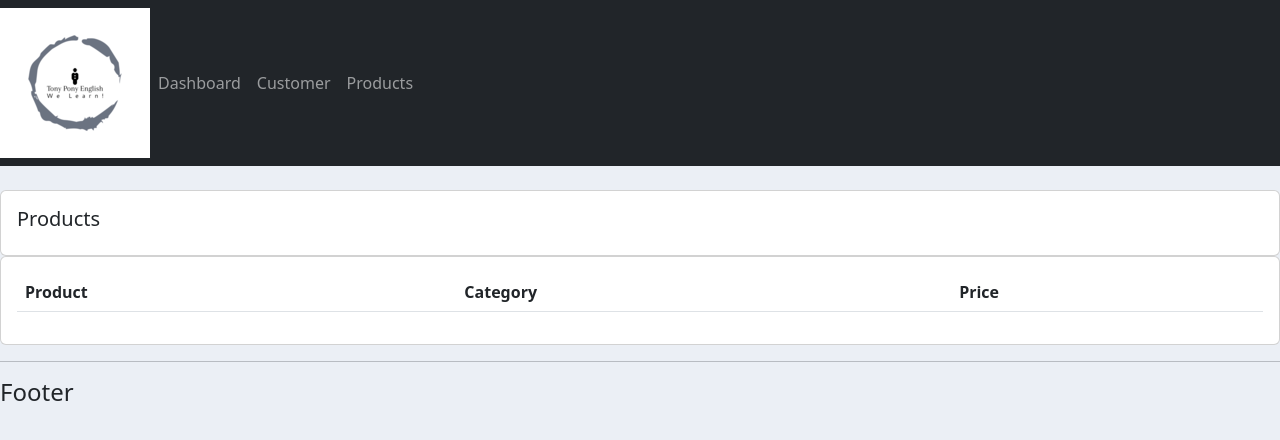
After one commit to boiko88/Django-Student-CRM, a Django app: page /products/ in a window 1280 px wide. The commit adds this page. Shown: the top 440 px of the page. Run offline with Django 4.2, Linux system fonts and the light colour scheme; lists and menus that the app fills with data are empty; some libraries are stand-ins or nearby versions.

Commit message:
created products page and added some basic data there

```diff
--- a/CRM/urls.py
+++ b/CRM/urls.py
@@ -8,4 +8,5 @@ urlpatterns = [
     path('', views.homePage, name="home"),
     path('customer/', views.customerPage, name="customer"),
     path('dashboard/', views.dashboardPage, name="dashboard"),
+    path('products/', views.productsPage, name="products"),
 ]
--- a/students/views.py
+++ b/students/views.py
@@ -6,8 +6,14 @@ from django.shortcuts import render
 def homePage(request):
     return render(request, 'home.html')
 
+
 def customerPage(request):
     return render(request, 'customer.html')
 
+
 def dashboardPage(request):
     return render(request, 'dashboard.html')
+
+
+def productsPage(request):
+    return render(request, 'products.html')
--- a/templates/navbar.html
+++ b/templates/navbar.html
@@ -13,6 +13,9 @@
       <li class="nav-item">
         <a class="nav-link" href={% url 'customer' %}>Customer</a>
       </li>
+      <li class="nav-item">
+        <a class="nav-link" href={% url 'products' %}>Products</a>
+      </li>
     </ul>
   </div>
 </nav>
--- /dev/null
+++ b/templates/products.html
@@ -0,0 +1,27 @@
+{%  extends 'main.html' %}
+
+{% block content %}
+
+		<br>
+
+		<div class="row">
+			<div class="col-md">
+				<div class="card card-body">
+					<h5>Products</h5>
+				</div>
+				<div class="card card-body">
+					<table class="table">
+						<tr>
+							<th>Product</th>
+							<th>Category</th>
+							<th>Price</th>
+						</tr>
+
+					</table>
+				</div>
+			</div>
+
+		</div>
+
+{% endblock content %}
+Footer
```
